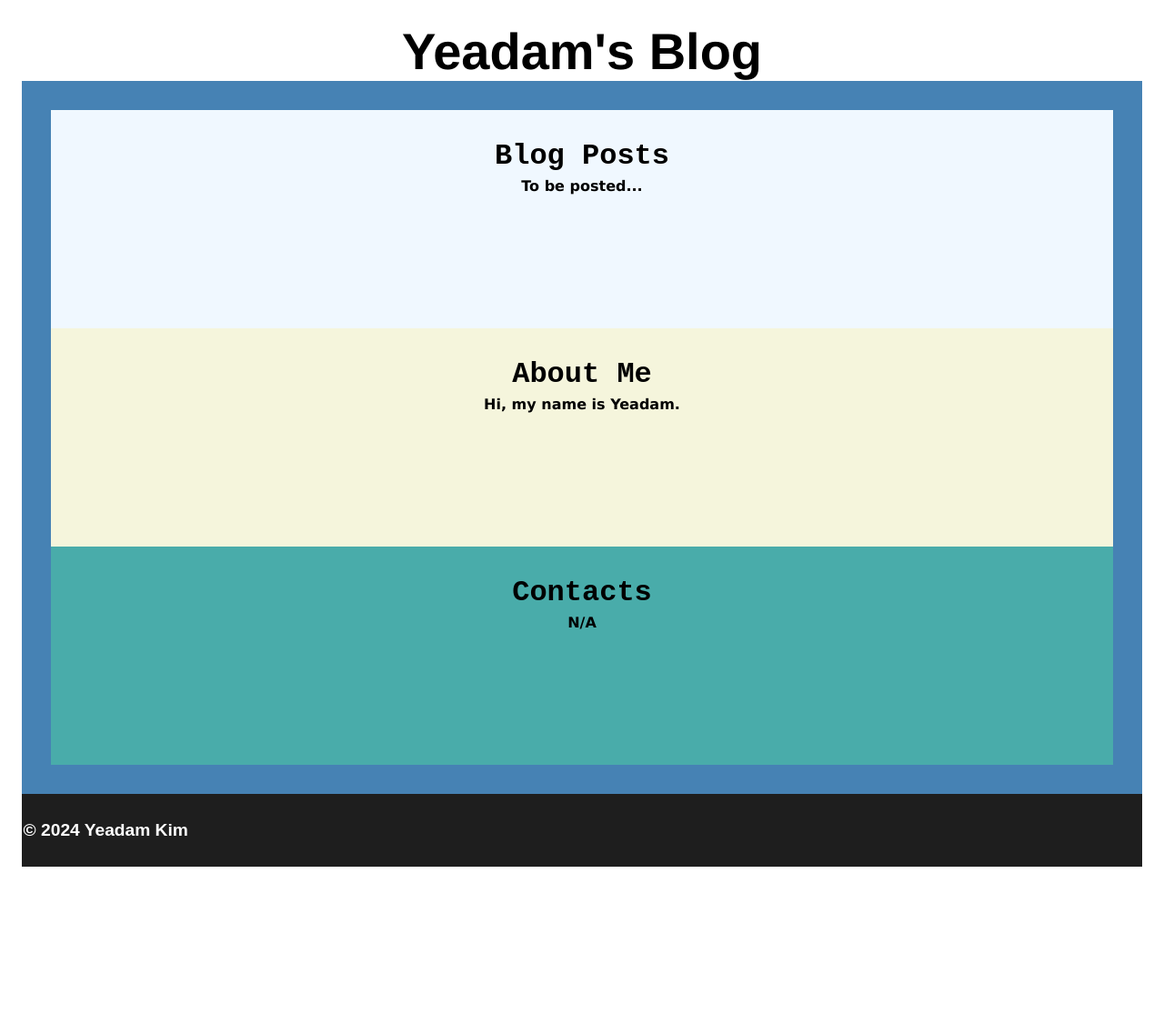
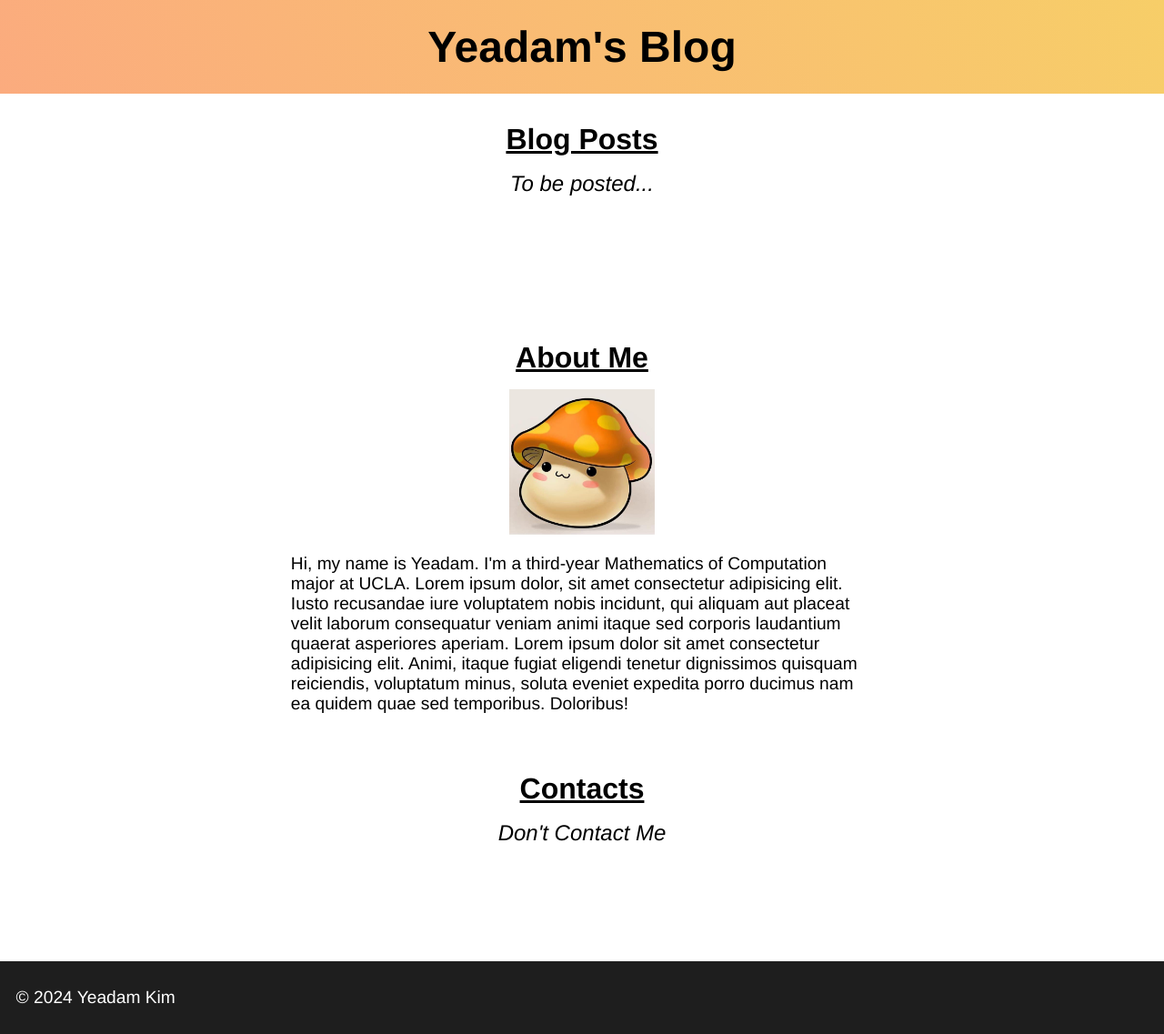
Before and after one commit to yeadamk/acm-task1, a plain HTML site: page index.html in a window 1280 px wide. Shown: the whole page at 91% size. Before the commit the page ends 977 px from the top, so only its background shows below. Drawn offline with Linux system fonts and the light colour scheme.

Commit message:
third commit

```diff
--- a/index.html
+++ b/index.html
@@ -7,7 +7,7 @@
   <link rel="stylesheet" href="./style.css">
 </head>
 <body>
-  <h1 class="header">Yeadam's Blog</h>
+  <h1 class="header">Yeadam's Blog</h1>
   <main class="section-container">
     <section class="blog">
       <h2>Blog Posts</h2>
@@ -15,13 +15,16 @@
     </section>
     <section class="about">
       <h2>About Me</h2>
-      <p>Hi, my name is Yeadam.</p>
+      <div class="profile-container">
+        <img src="./mushmom.JPG" alt="profile picture">
+      </div>
+      <p>Hi, my name is Yeadam. I'm a third-year Mathematics of Computation major at UCLA. Lorem ipsum dolor, sit amet consectetur adipisicing elit. Iusto recusandae iure voluptatem nobis incidunt, qui aliquam aut placeat velit laborum consequatur veniam animi itaque sed corporis laudantium quaerat asperiores aperiam. Lorem ipsum dolor sit amet consectetur adipisicing elit. Animi, itaque fugiat eligendi tenetur dignissimos quisquam reiciendis, voluptatum minus, soluta eveniet expedita porro ducimus nam ea quidem quae sed temporibus. Doloribus!</p>
     </section>
     <section class="contact">
       <h2>Contacts</h2>
-      <p>N/A</p>
+      <p>Don't Contact Me</p>
     </section >
   </main>
-  <footer> © 2024 Yeadam Kim</footer>
+  <footer><span>© 2024 Yeadam Kim</span></footer>
 </body>
 </html>
--- a/style.css
+++ b/style.css
@@ -13,13 +13,7 @@ h1,
 h2,
 h3,
 h4,
-p,
-figure,
-blockquote,
-dl,
-dd,
-ul,
-ol {
+p {
   margin: 0;
   padding: 0;
   outline: 0;
@@ -30,65 +24,91 @@ body {
   font-family: Arial, Helvetica, sans-serif;
 }
 
+img {
+  width: 100%;
+  vertical-align: bottom;
+}
+
 .header {
   font-family: 'Franklin Gothic Medium', 'Arial Narrow', Arial, sans-serif;
   text-align: center;
-  font-size: 3.5rem;
+  font-size: 3rem;
   padding: 1.5rem;
+  background-color: #FBAB7E;
+  background-image: linear-gradient(62deg, #FBAB7E 0%, #F7CE68 100%);
   min-height: 10vh;
 }
 
 section h2 {
-  font-family: 'Courier New', Courier, monospace;
+  font-family: Helvetica, sans-serif;
   font-size: 2rem;
-  margin-bottom: 0.3rem;
+  margin-bottom: 1rem;
+  text-decoration: underline;
 }
 
 section p {
-  font-family:'Lucida Sans', 'Lucida Sans Regular', 'Lucida Grande', 'Lucida Sans Unicode', Geneva, Verdana, sans-serif;
-  font-size: 1rem;
+  font-family: Helvetica, sans-serif;
+  max-width: 60ch;
 }
 
 .section-container {
-  background-color: steelblue;
-  padding: 2rem;
+  display: flex;
+  flex-direction: column;
+  width: 100vw;
+  align-items: center;
+  justify-content: center;
 }
 
 .blog {
-  background-color: aliceblue;
-  min-height: 30vh;
-  padding: 2rem;
-  text-align: center;
-
-}
-
-.about {
-  background-color: beige;
   min-height: 30vh;
   padding: 2rem;
   text-align: center;
 }
 
-.contact {
-  background-color: rgb(73, 172, 170);
+.blog > p {
+  font-size: 1.5rem;
+  font-style: italic;
+}
+
+.about {
   min-height: 30vh;
   padding: 2rem;
   text-align: center;
+}
+
+.about > p {
+  font-size: 1.2rem;
+  text-align: left;
+}
+
+.profile-container {
+  width: 10rem;
+  margin: 1rem auto 1.3rem auto;
+}
+
+.contact {
+  min-height: 30vh;
+  padding: 2rem;
+  text-align: center;
+}
+
+.contact > p {
+  font-size: 1.5rem;
+  font-style: italic;
 }
 
 footer {
   display: flex;
   justify-content: space-between;
   align-items: center;
-  font-family: Arial, Helvetica, sans-serif;
+  font-family: Helvetica, sans-serif;
   height: max(3.7rem, 10vh);
   background-color: #1e1e1e;
   color: white;
   font-size: 1.2rem;
   padding: 0.1rem;
+}
 
-  @media (max-width: 768px) {
-    flex-wrap: wrap;
-    font-size: 1rem;
-  }
+footer > span {
+  margin-left: 1rem;
 }
```
Also changed, not shown: mushmom.JPG (added).
